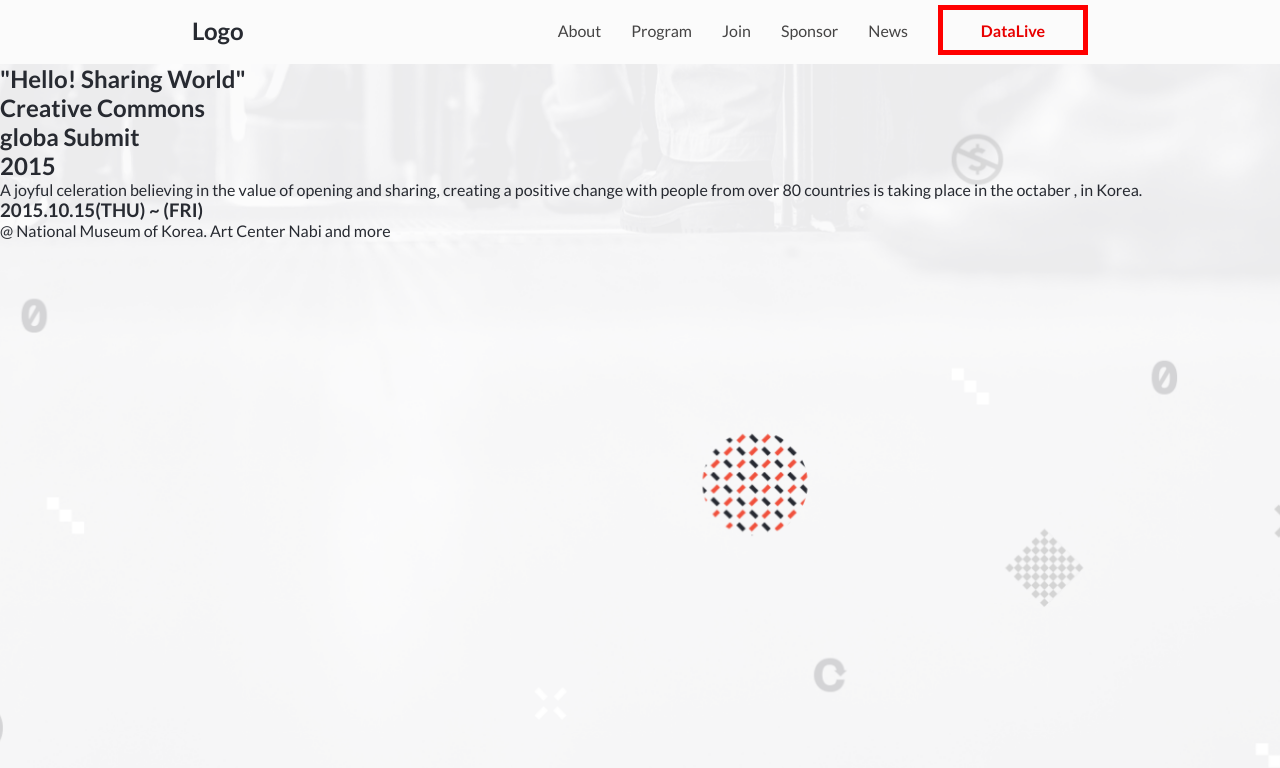
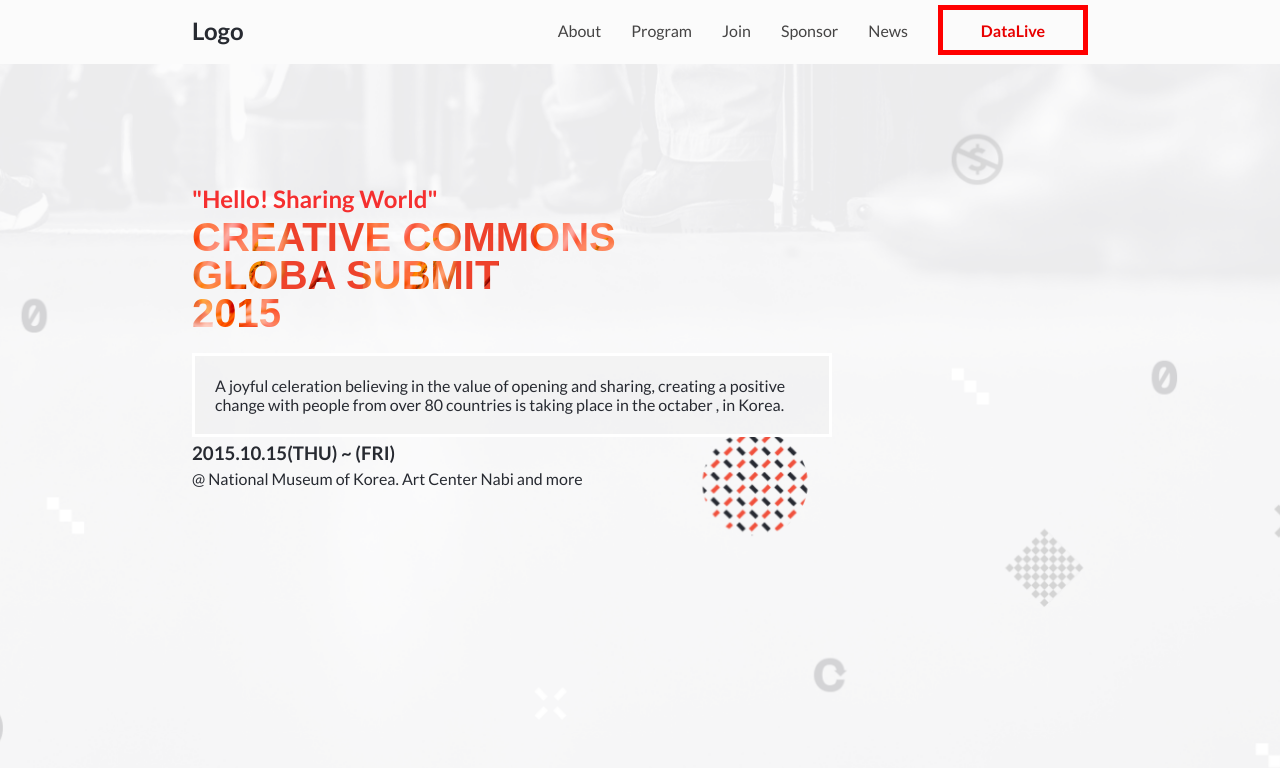
Before and after one commit to Blessman-Newton/Capstone_1, a website: page index.html in a window 1280 px wide. Shown: the part 32-800 px from the top of the page. Drawn offline with Linux system fonts and the light colour scheme; a web font is replaced by a local one.

Commit message:
Add text backgroud to hero section text

```diff
--- a/style.css
+++ b/style.css
@@ -10,7 +10,7 @@
 }
 
 body {
-  font-family: 'lota', sans-serif;
+  font-family: 'Lota', sans-serif;
   margin: auto;
   position: fixed;
 }
@@ -18,6 +18,7 @@
 header {
   width: 100vw;
   height: 5rem;
+  background: url('images/background1.png');
 }
 
 .header {
@@ -61,7 +62,7 @@
 }
 
 .hamburger {
-  margin: 20px;
+  margin: 30px;
 }
 
 .bars {
@@ -78,6 +79,7 @@
   display: flex;
   justify-content: space-between;
   align-items: center;
+
 }
 
 .logo,
@@ -85,15 +87,53 @@
   display: none;
 }
 
+/* ------------------hero section-------------------- */
 .home-section {
-  width: 100vw;
-  height: 100vh;
-  background: url('images/background1.png');
-  background-position: center;
-  background-repeat: no-repeat;
-  background-size: cover;
+    width: 100vw;
+    height: 55vh;
+    background: url('images/background1.png');
+    background-position: top;
+    background-size: cover;
+    background-repeat: no-repeat;
+
+  }
+
+  .content {
+    position: relative;
+    top: 20px;
+    left: 15px;
+    display: flex;
+    flex-direction: column;
+    gap: 5px;
+  }
+
+  .content h2 {
+    color: #f52f2f;
+  }
+  .content h1 {
+    font-weight: 900;
+    line-height: 38px;
+    background: url('images/background-text.jpg');
+    text-transform: uppercase;
+    background-repeat: repeat;
+    background-size: contain;
+    -webkit-text-fill-color: transparent;
+    -webkit-background-clip: text;
+    background-clip: text;
+    font-size: 2.5em;
+    font-family: 'Lexend Deca', sans-serif;
 }
 
+  .content-description {
+    background-color: rgba(242, 242, 242, 0.815);
+    margin-top: 16px;
+    display: flex;
+    justify-content: flex-start;
+    align-items: center;
+    width: 90%;
+    padding: 20px;
+    border: 3px solid #fff;
+  }
 @media screen and (min-width: 768px) {
   header {
     width: 100vw;
@@ -172,4 +212,26 @@
   .hamburger {
     display: none;
   }
+
+  .home-section {
+    width: 100vw;
+    height: 100vh;
+    background: url('images/background1.png');
+    background-position: center;
+    background-repeat: no-repeat;
+    background-size: cover;
+  }
+
+  .content {
+    position: relative;
+    top: 15%;
+    left: 15%;
+  }
+
+  .content-description {
+    background-color: rgba(242, 242, 242, 0.815);
+    width: 50%;
+    padding: 20px;
+    border: 3px solid #fff;
+  }
 }
```
